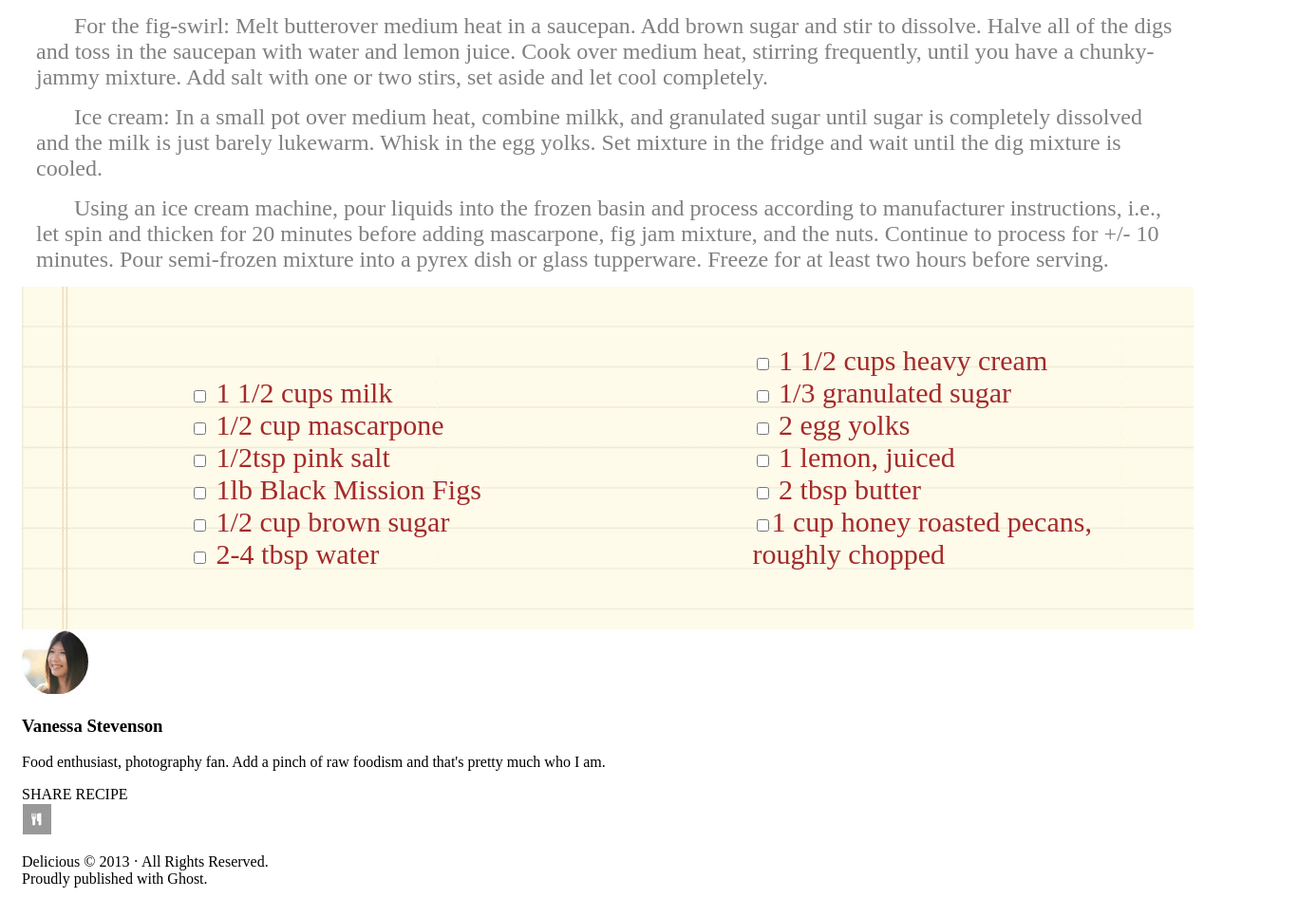
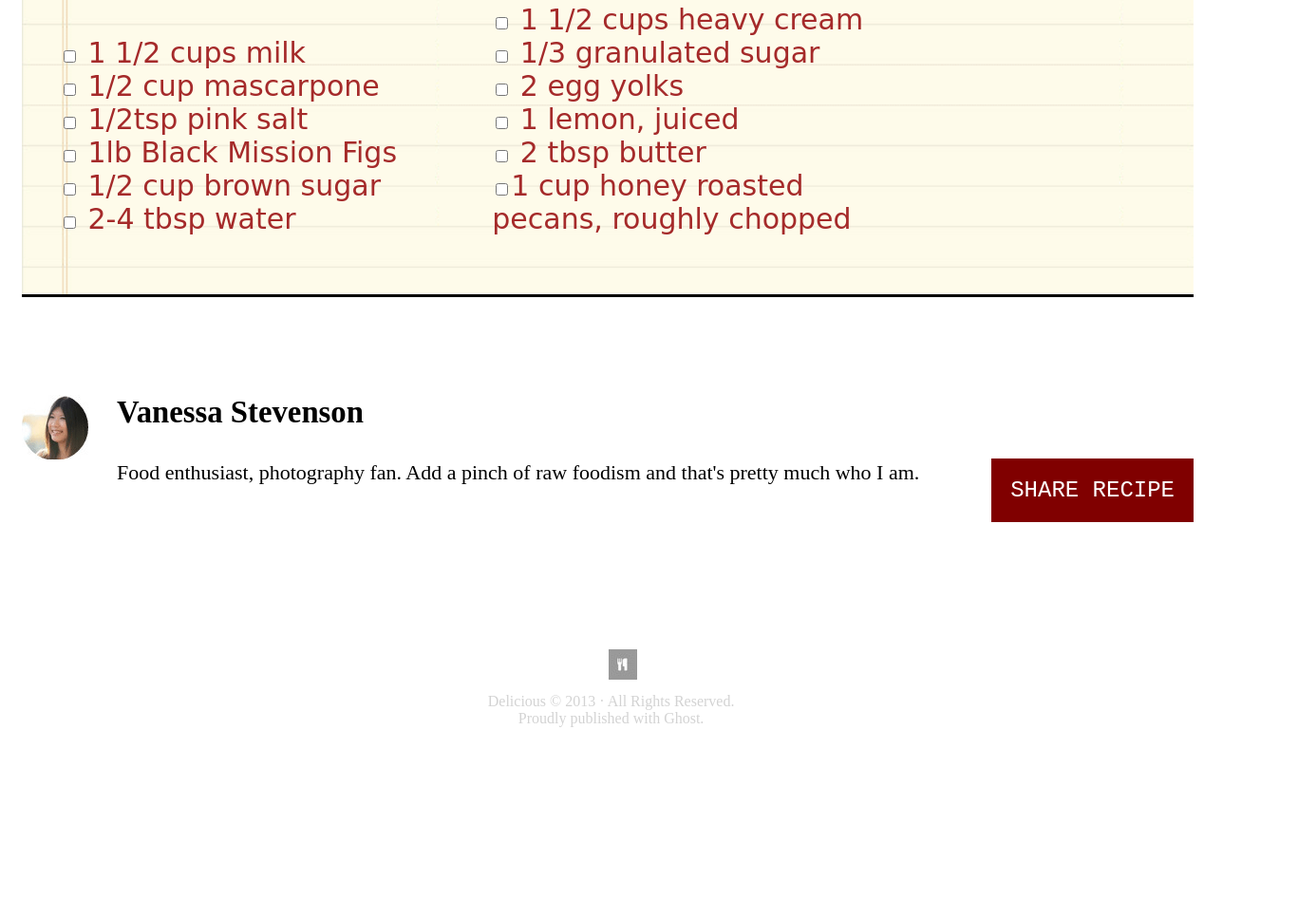
Before and after one commit to CodeWills/Chocolate-Pizza, a plain HTML site: page index.html in a window 1280 px wide. Shown: the part 1120-2086 px from the top of the page at 95% size, 1367 px wide, since content can reach past the window. After the commit the page ends 1901 px from the top, so only its background shows below. Drawn offline with Linux system fonts and the light colour scheme; files whose address does not match are found by name.

Commit message:
all done

```diff
--- a/style.css
+++ b/style.css
@@ -1,11 +1,24 @@
 html{
-  margin: 5px;
-  padding: 10px;
-
+  margin: 10px;
+  padding: 5px;
+}
+header {
+  border-bottom-style: solid;
 }
 
-
-
+#name{
+  font-family: fantasy;
+  padding: 0px;
+  margin: 0px;
+}
+#date{
+  font-family: fantasy;
+  font-weight: 100;
+  color: lightgray;
+  font-size: 15px;
+  padding-top: 0px;
+  margin-top: 0px;
+}
 #delicious {
   font-family: 'Lobster', cursive;
 }
@@ -25,23 +38,23 @@ html{
   right: 70px;
   top: 20px;
 }
-
 #print-icon{
   position: absolute;
- right: 70px;
- top: 250px;
+  right: 90px;
+  top: 245px;
 }
 #print-text{
   position:absolute;
   right: 50px;
- top: 250px;
-
+  top: 225px;
+  color: lightgray;
+  font-family: fantasy;
 }
-
 #pizza-icon{
-width: 100%;
+  display: block;
+  margin: auto;
+  width: 60%;
 }
-
 .instructions{
   text-indent: 40px;
   font-family: "Times New roman", Times,serif;
@@ -49,12 +62,10 @@ width: 100%;
   margin: 15px;
   color: gray;
 }
-
 #check-list{
   background-image:url('assets/list-bg.png');
   background-repeat: no-repeat;
   background-size: cover;
-
 }
 
 #list1 ,
@@ -63,9 +74,55 @@ font-size: 30px;
   color: brown;
   list-style: none;
   display: inline-block;
+  font-family: cursive;
   width: calc(100% / 3);
   margin: 5% 0;
   margin-left: calc((100% / 3) / 3)
+  padding-bottom: 20px;
 }
-
-#vanessa
+footer{
+  border-top-style: solid;
+  padding-top: 20px;
+}
+#vanessa{
+  float: left;
+  position: relative;
+  top: 50px;
+}
+#bio{
+  font-size:22px;
+  padding-top: 0px;
+}
+#share{
+  float: right;
+  border: 1px solid maroon;
+  border-width: 5px;
+  font-size: 24px;
+  padding: 15px;
+  background: maroon;
+  color: white;
+  font-family: monospace;
+}
+#about-me{
+  position: relative;
+  top: 50px;
+  font-size: 28px;
+  padding-left: 100px;
+}
+#small-logo{
+  display: inline;
+  margin: auto;
+  position: relative;
+  top: 200px;
+  left: 50%;
+}
+#cright{
+  display: block;
+  margin: auto;
+  position: relative;
+  top: 210px;
+  left: 110px;
+  text-align: center;
+  color: lightgray;
+  padding-bottom: 15px;
+}
```
Also changed, not shown: index.html (+0 -8 lines). Lines whose indentation alone changed are shown as unchanged.
